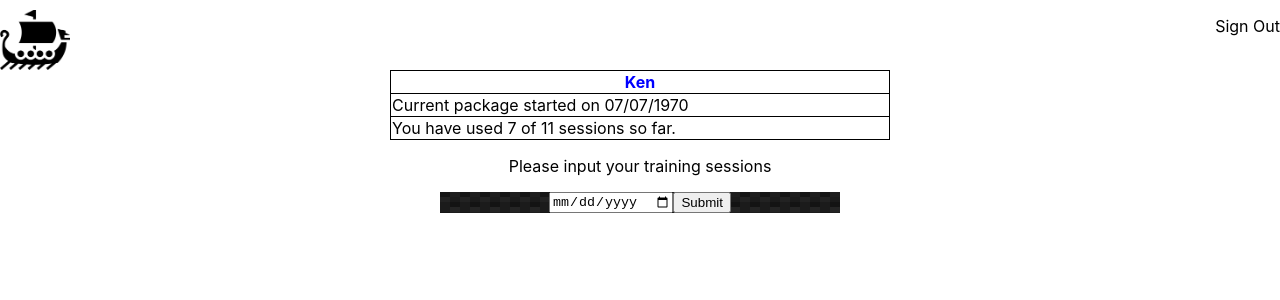
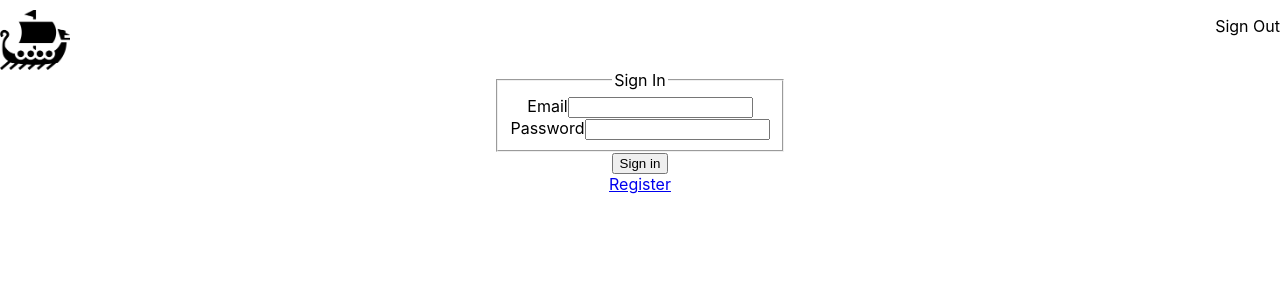
Before and after one commit to kcrites/trainingtracker, a React (Create React App) app: page / in a window 1280 px wide. Shown: the top 300 px of the page. Built offline with nearby package versions, Linux system fonts and the light colour scheme; the HTML template or start-up script is replaced by a standard one.

Commit message:
Adding signin component

```diff
--- a/src/App.js
+++ b/src/App.js
@@ -1,6 +1,7 @@
 import React, { Component } from 'react';
 import Navigation from './components/Navigation/Navigation';
 import PackageInfo from './components/PackageInfo/PackageInfo';
+import Signin from './components/Signin/Signin';
 import TrainingInputForm from './components/TrainingInputForm/TrainingInputForm';
 import './App.css';
 
@@ -10,7 +11,7 @@
   super();
   this.state= {
     input: '',
-    trainingInputDate: '',
+    newTrainingDate: '',
     route: 'signin',
     isSignedIn: false,
     user: {
@@ -24,25 +25,31 @@
 }
 
   onInputChange = (event) => {
-    console.log(event.target.value);
      this.setState({input: event.target.value});
   }
 
   onButtonSubmit = () => {
-    console.log('click');
-    this.setState({trainingInputDate: this.state.input} );
-    console.log(this.state.input);
 
+    this.setState({newTrainingDate: this.state.input});
+    //setState is an asyc call, so might not be set immediatly
+  }
 
+  onRouteChange = () => {
+    this.setState({route: 'home'});
   }
 
   render() {
     return (
       <div className="App">
-        <Navigation />
-        <PackageInfo />
-        <TrainingInputForm onInputChange={this.onInputChange} onButtonSubmit={this.onButtonSubmit}/>
-
+        <Navigation onRouteChange={this.onRouteChange} />
+        {this.state.route === 'signin'
+        ? <Signin onRouteChange={this.onRouteChange} />
+        :
+          <div>
+            <PackageInfo />
+            <TrainingInputForm onInputChange={this.onInputChange} onButtonSubmit={this.onButtonSubmit}/>
+          </div>
+       }
       </div>
     );
   }
--- a/src/components/Navigation/Navigation.js
+++ b/src/components/Navigation/Navigation.js
@@ -1,11 +1,11 @@
 import React from 'react';
 import boat from './boat.png';
 
-const Navigation = () => {
+const Navigation = (onRouteChange) => {
 	return (
 		<nav style={{display: 'flex', justifyContent: 'flex-end'}}>
 			<img className='ma4 mt0 br2' style={{marginRight: 'auto', height: '60px', justifyContent: 'flex-start', paddingTop: '10px'}} alt='Logo' src={boat} />
-			<p className='f4 link dim black underline pa3 pointer'>Sign Out</p>
+			<p onClick={onRouteChange} className='f4 link dim black underline pa3 pointer'>Sign Out</p>
 
 		</nav>
 		);
--- /dev/null
+++ b/src/components/Signin/Signin.js
@@ -0,0 +1,38 @@
+import React from 'react';
+
+
+
+
+const  Signin = ({onRouteChange}) => {
+	return (
+		<div>
+			<article className="br3 ba dark-gray b--black-10 mv4 w-100 w-50-m w-25-l mw6 shadow-5 center">
+				<main className="pa4 black-80">
+				  <form className="measure">
+				    <fieldset id="sign_up" className="ba b--transparent ph0 mh0">
+				      <legend className="f2 fw6 ph0 mh0">Sign In</legend>
+				      <div className="mt3">
+				        <label className="db fw6 lh-copy f6" for="email-address">Email</label>
+				        <input className="pa2 input-reset ba bg-transparent hover-bg-black hover-white w-100" type="email" name="email-address"  id="email-address"/>
+				      </div>
+				      <div className="mv3">
+				        <label className="db fw6 lh-copy f6" for="password">Password</label>
+				        <input className="b pa2 input-reset ba bg-transparent hover-bg-black hover-white w-100" type="password" name="password"  id="password"/>
+				      </div>
+
+				    </fieldset>
+				    <div className="">
+				      <input onClick={onRouteChange} className="b ph3 pv2 input-reset ba b--black bg-transparent grow pointer f6 dib" type="submit" value="Sign in"/>
+				    </div>
+				    <div className="lh-copy mt3">
+				      <a href="#0" className="f6 link dim black db">Register</a>
+				    </div>
+				  </form>
+				</main>
+			</article>
+
+		</div>
+		);
+}
+
+export default Signin;
```
